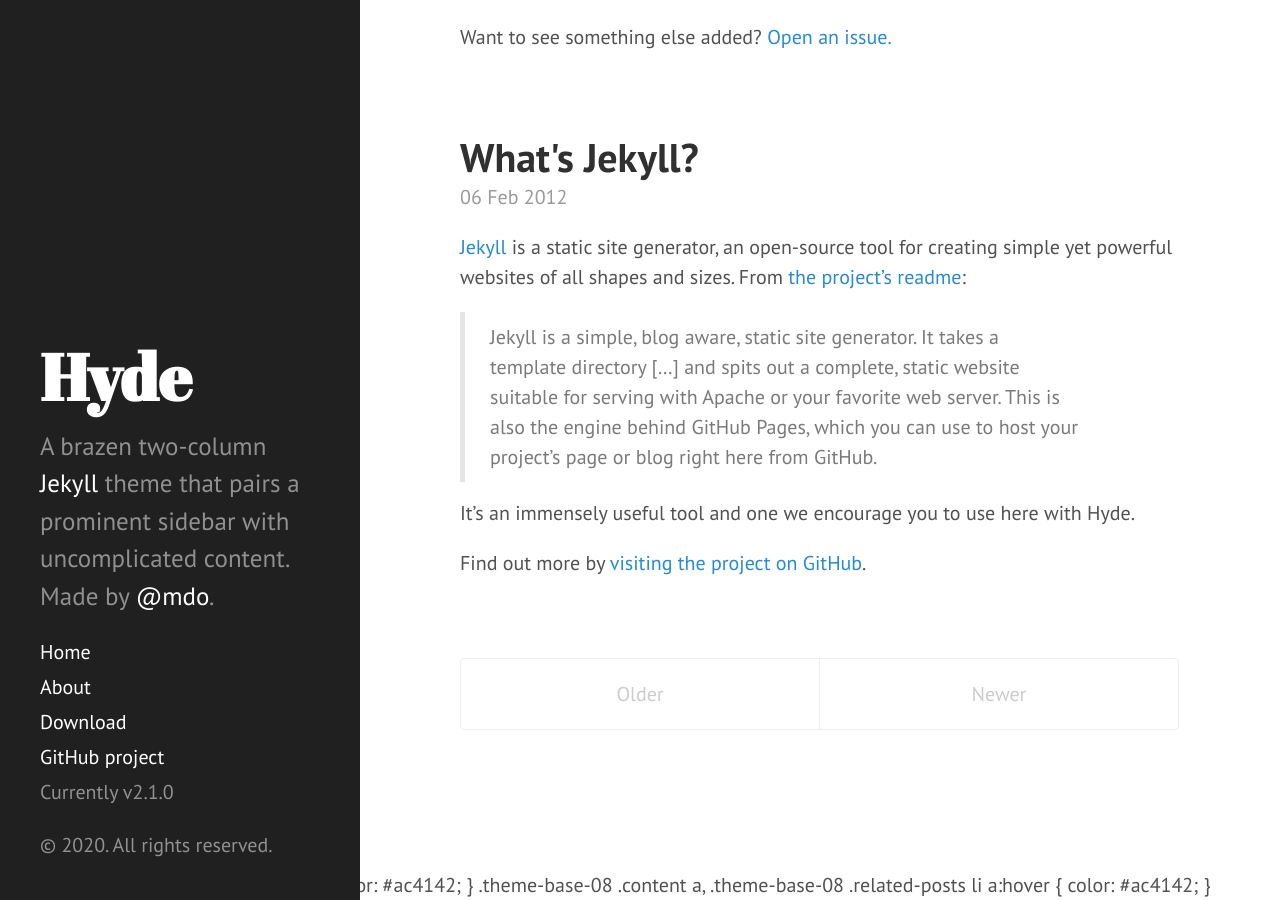
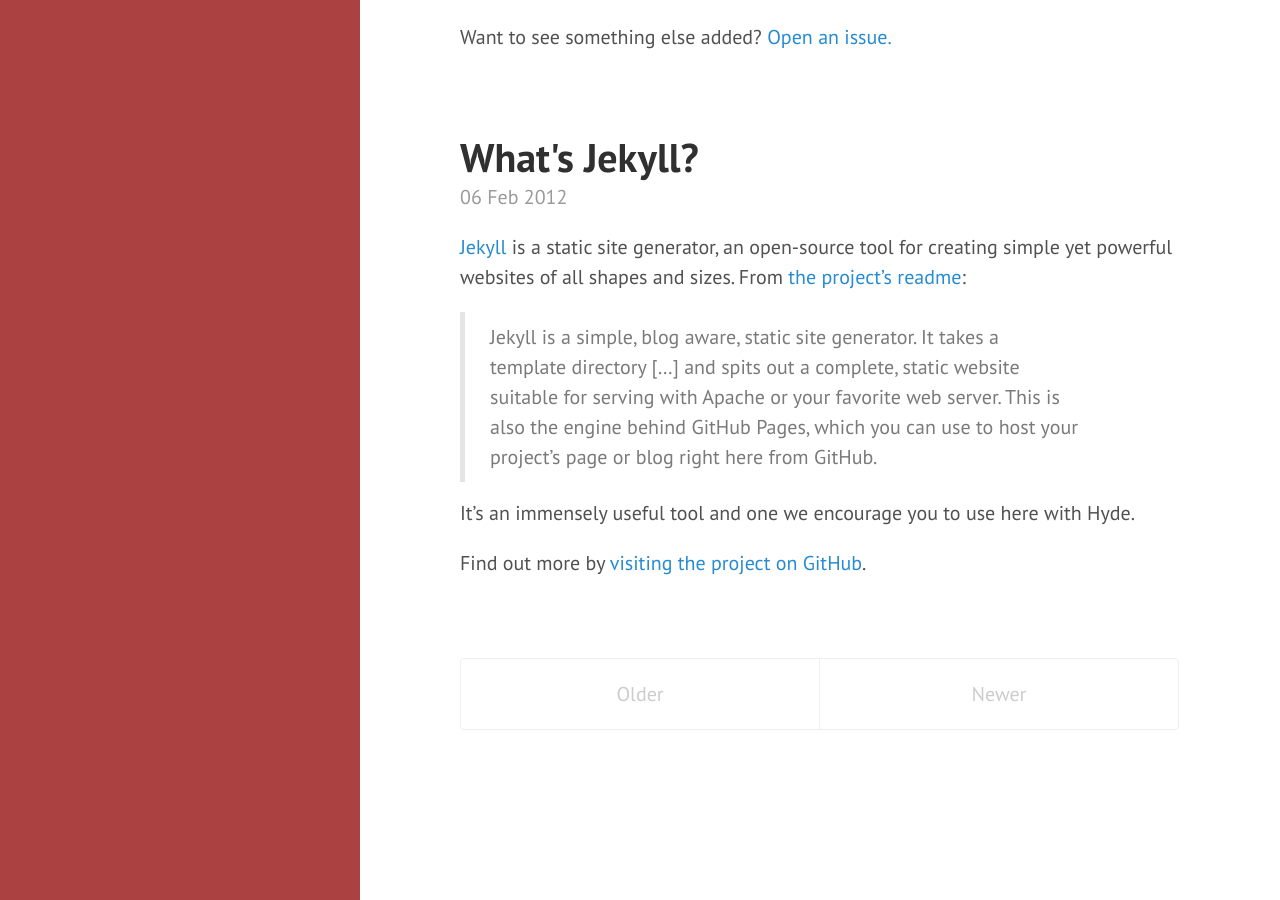
Before and after one commit to Zahra-Claire-Bahrani-Peacock/zahra-claire-bahrani-peacock.github.io, a Jekyll site: the page built from index.html, in a window 1280 px wide and 900 px high, scrolled down 5807 px. Built offline with Jekyll 4.4.1, drawn with Linux system fonts in a browser that asks for light colours; Markdown is read by kramdown in place of the engine named in the settings; the list of posts is cut into pages by our own code.

Commit message:
Changed colour

```diff
--- a/_layouts/default.html
+++ b/_layouts/default.html
@@ -11,13 +11,12 @@
       {{ content }}
     </div>
 
-    .theme-base-08 .sidebar {
-      background-color: #ac4142;
-    }
-    .theme-base-08 .content a,
-    .theme-base-08 .related-posts li a:hover {
-      color: #ac4142;
-    }
+    <element class="theme-base-08">
+      <element class="sidebar">
+        <color: #ac4142>
+    <element class="theme-base-08"
+      <element class="content a">
+        <color:#ac4142>
 
   </body>
 </html>
```
